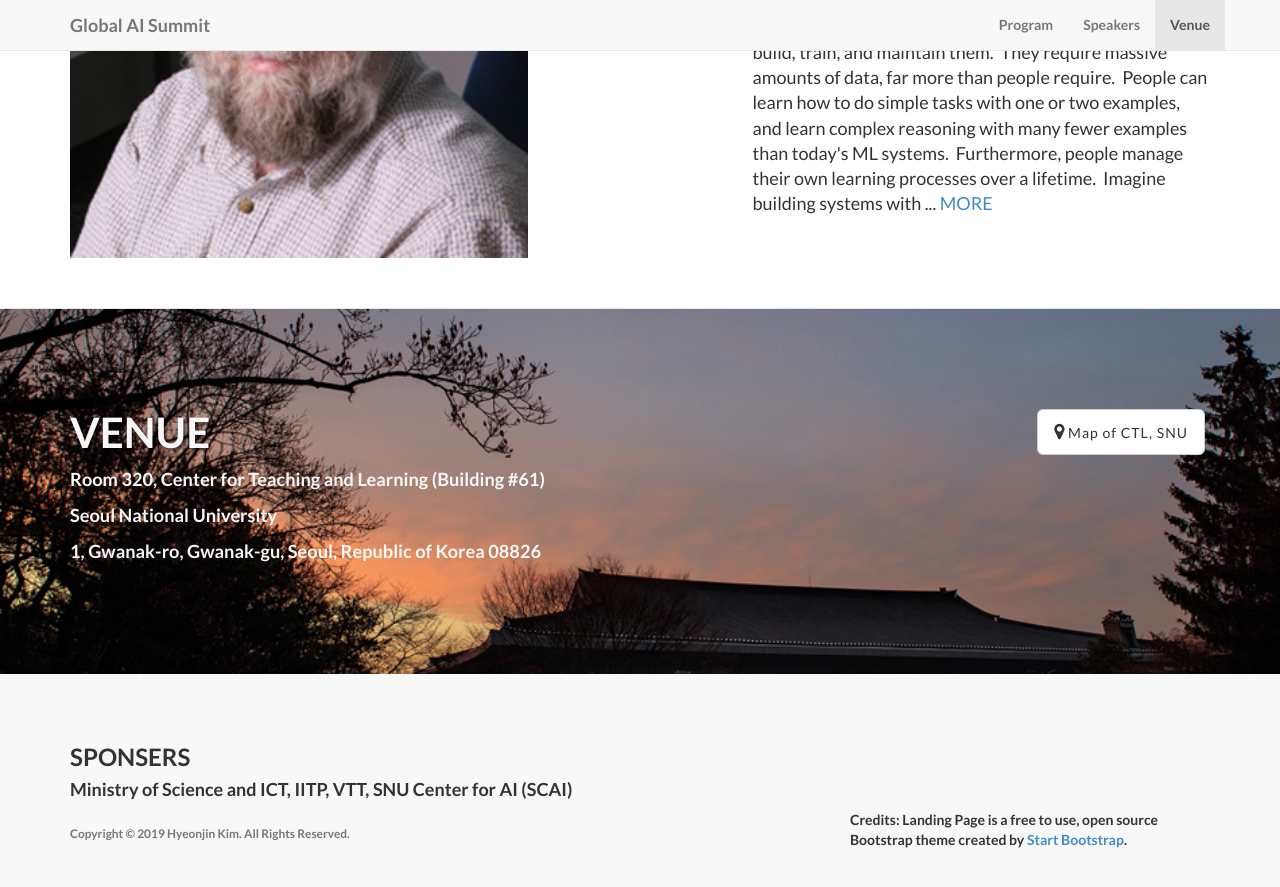
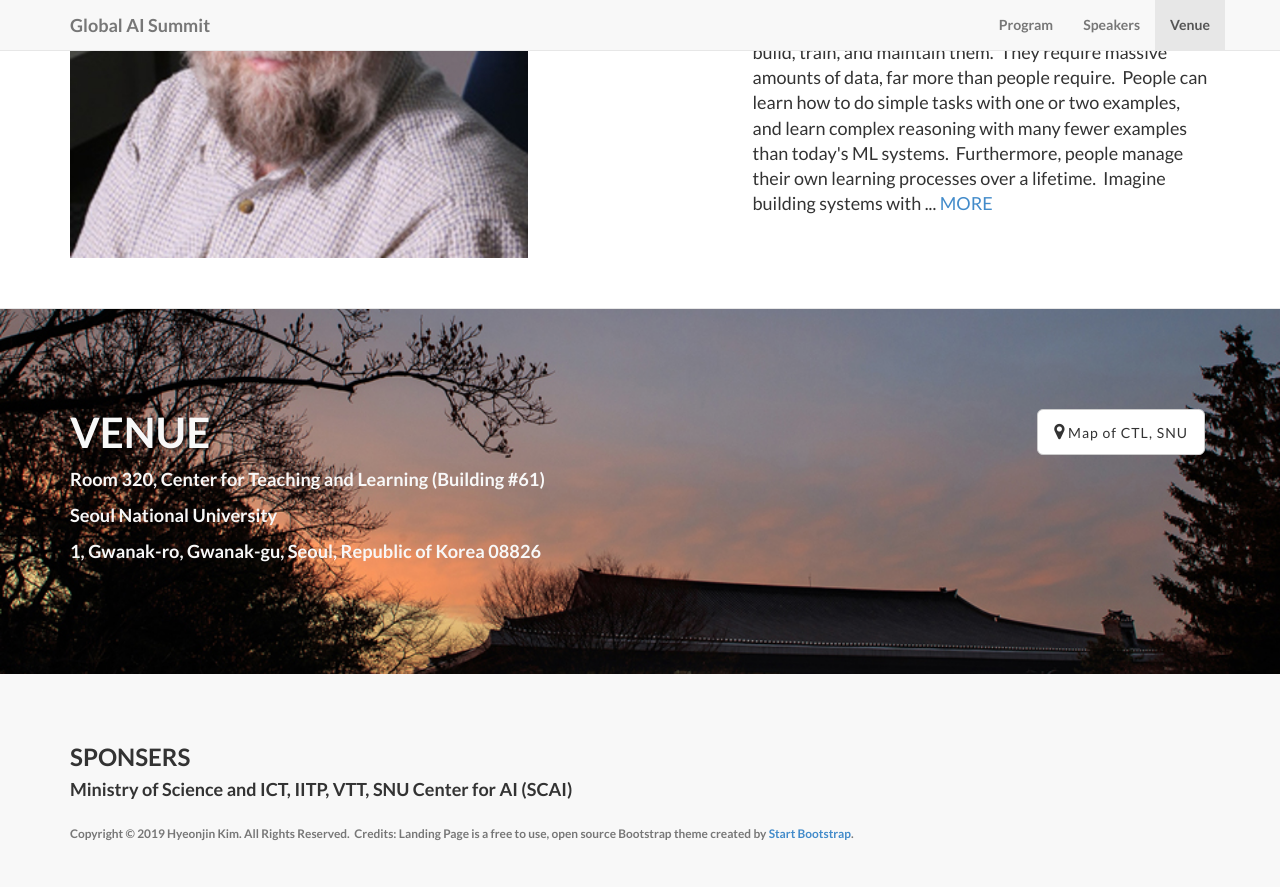
Before and after one commit to globalaisummit/globalaisummit.github.io, a Jekyll site: the page built from index.html, in a window 1280 px wide and 900 px high, scrolled down 3413 px. Shown: the top 887 px of the window. Built offline with Jekyll 4.4.1, drawn with Linux system fonts in a browser that asks for light colours.

Commit message:
minor change

```diff
--- a/_includes/footer.html
+++ b/_includes/footer.html
@@ -31,11 +31,12 @@
     </div>
     <div class="container">
         <div class="row">
-            <div class="col-md-8">
+            <!--<div class="col-md-6">
                 <p class="copyright text-muted small">{{ site.copyright }}</p>
-            </div>
-            <div class="col-md-4">
-                {{ site.credits }}
+                <p class="copyright text-muted small">{{ site.credits }}</p>
+            </div>-->
+            <div class="col-md-12">
+                <p class="copyright text-muted small">{{ site.copyright }}&nbsp;&nbsp;{{ site.credits }}</p>
             </div>
         </div>
     </div>
```
Also changed, not shown: 5 other files.
